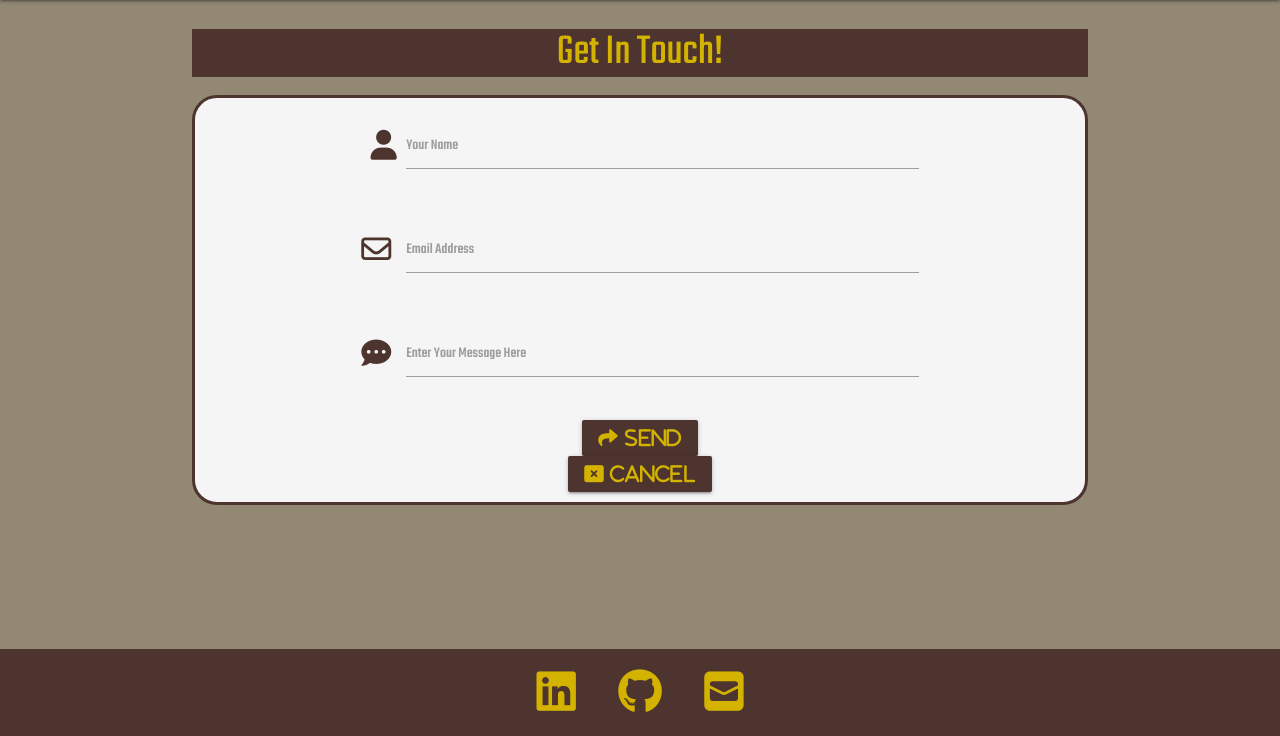
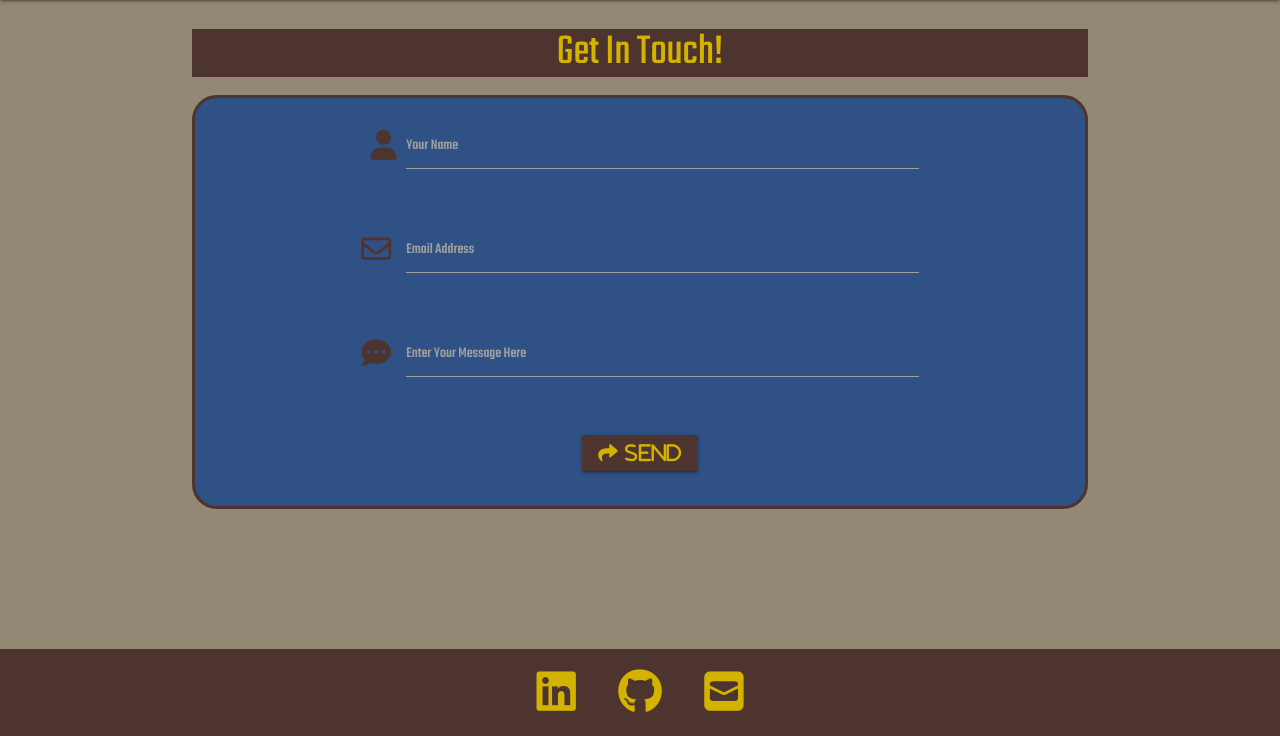
Before and after one commit to BradJones-3/bookish-carnival, a Flask app: page /contact in a window 1280 px wide. Shown: the part 64-800 px from the top of the page. Run offline with Flask 2, Linux system fonts and the light colour scheme; some libraries are stand-ins or nearby versions.

Commit message:
changed margins on contact form

```diff
--- a/static/css/style.css
+++ b/static/css/style.css
@@ -17,8 +17,6 @@ main {
 .flashes h4 {
     line-height: 2;
 }
-
-
 
 /* All terms */
 
@@ -124,11 +122,16 @@ main {
 
 /* Contact Page */
 
+.contact-btn {
+    margin-top: 15px;
+    margin-bottom: 25px;
+}
+
 .contact-form {
     border: 3px solid;
     border-radius: 25px;
     color: #4e342e;
-    background-color: #f5f5f5;
+    background-color: #2f5186;
     padding: 10px;
 }
 
--- a/templates/contact.html
+++ b/templates/contact.html
@@ -34,14 +34,9 @@
 
         <!-- Send Button -->
         <div class="col s12 center-align">
-            <button type="submit" value="Submit" name="submit" class="send-btn btn waves-effect waves">
+            <button type="submit" value="Submit" name="submit" class="send-btn btn waves-effect waves contact-btn">
                 <i class="fas fa-share prefix center-align"> Send</i>
             </button>
-            <div class="col s12 center-align">
-                <button type="submit" value="Submit" name="submit" class="send-btn btn waves-effect waves">
-                    <i class="fas fa-window-close prefix center-align"> Cancel</i>
-                </button>
-            </div>
         </div>
     </form>
 </div>
```
Also changed, not shown: README.md, assets/testing-images/hearthstone.png (added).
